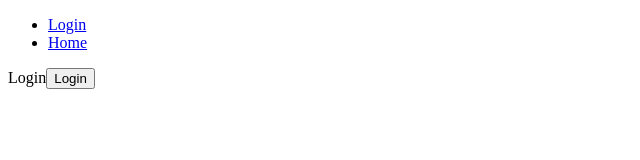
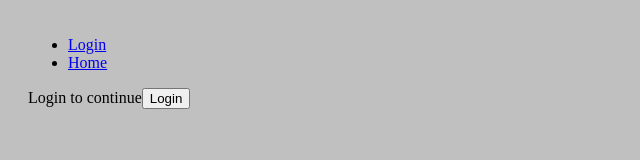
Before and after one commit to Jmulvez/phase-3-project-sinatra-react, a React app in the folder frontend/: page / in a window 1280 px wide. Shown: the whole page, without its empty margins (0-640 px from the left). Built offline with nearby package versions, Linux system fonts and the light colour scheme.

Commit message:
added basic css

```diff
--- a/frontend/public/index.html
+++ b/frontend/public/index.html
@@ -1,5 +1,5 @@
 <!DOCTYPE html>
-<html lang="en">
+<html lang="en" class="html">
   <head>
     <meta charset="utf-8" />
     <title>React App</title>
--- a/frontend/src/components/Home.js
+++ b/frontend/src/components/Home.js
@@ -5,7 +5,7 @@ function Home() {
         <div>
             Home Page
         </div>
-    )
+    );
 }
 
 export default Home;
--- a/frontend/src/components/Login.js
+++ b/frontend/src/components/Login.js
@@ -5,10 +5,10 @@ function Login() {
     let history = useHistory();
     return (
         <div>
-            Login
+            Login to continue
             <button onClick={() => {history.push('/home')}}>Login</button>
         </div>
-    )
+    );
 }
 
 export default Login;
--- a/frontend/src/index.css
+++ b/frontend/src/index.css
@@ -0,0 +1,6 @@
+.html {
+    display: inline;
+    background-color: silver;
+    padding: 20px;
+    font-family: cursive;
+}
```
